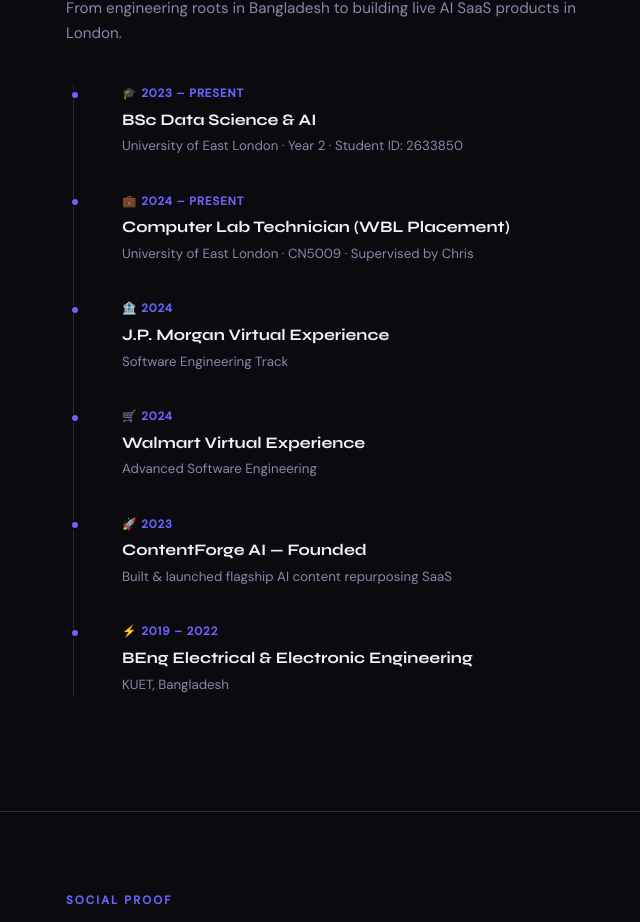
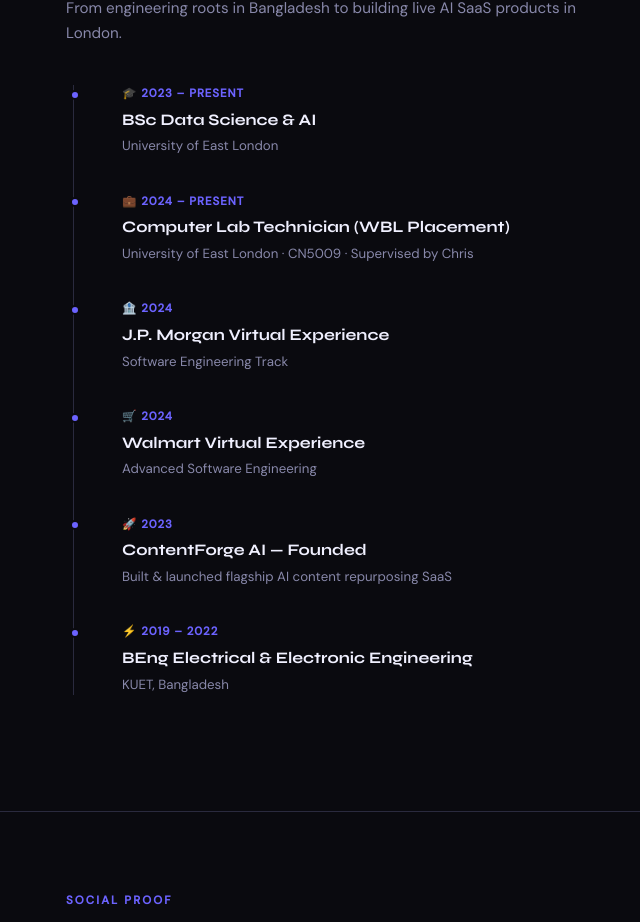
Before and after one commit to mithun2k2/my-portfolio, a Next.js app: page / in a window 1280 px wide. Shown: the part 4211-5133 px from the top of the page, without its empty margins (56-696 px from the left). Built offline with nearby package versions, Linux system fonts and the light colour scheme.

Commit message:
fix: remove year and student ID from timeline

```diff
--- a/src/data/index.ts
+++ b/src/data/index.ts
@@ -167,7 +167,7 @@
   {
     date: "2023 – Present",
     title: "BSc Data Science & AI",
-    sub: "University of East London · Year 2 · Student ID: 2633850",
+    sub: "University of East London",
     icon: "🎓",
   },
   {
```
